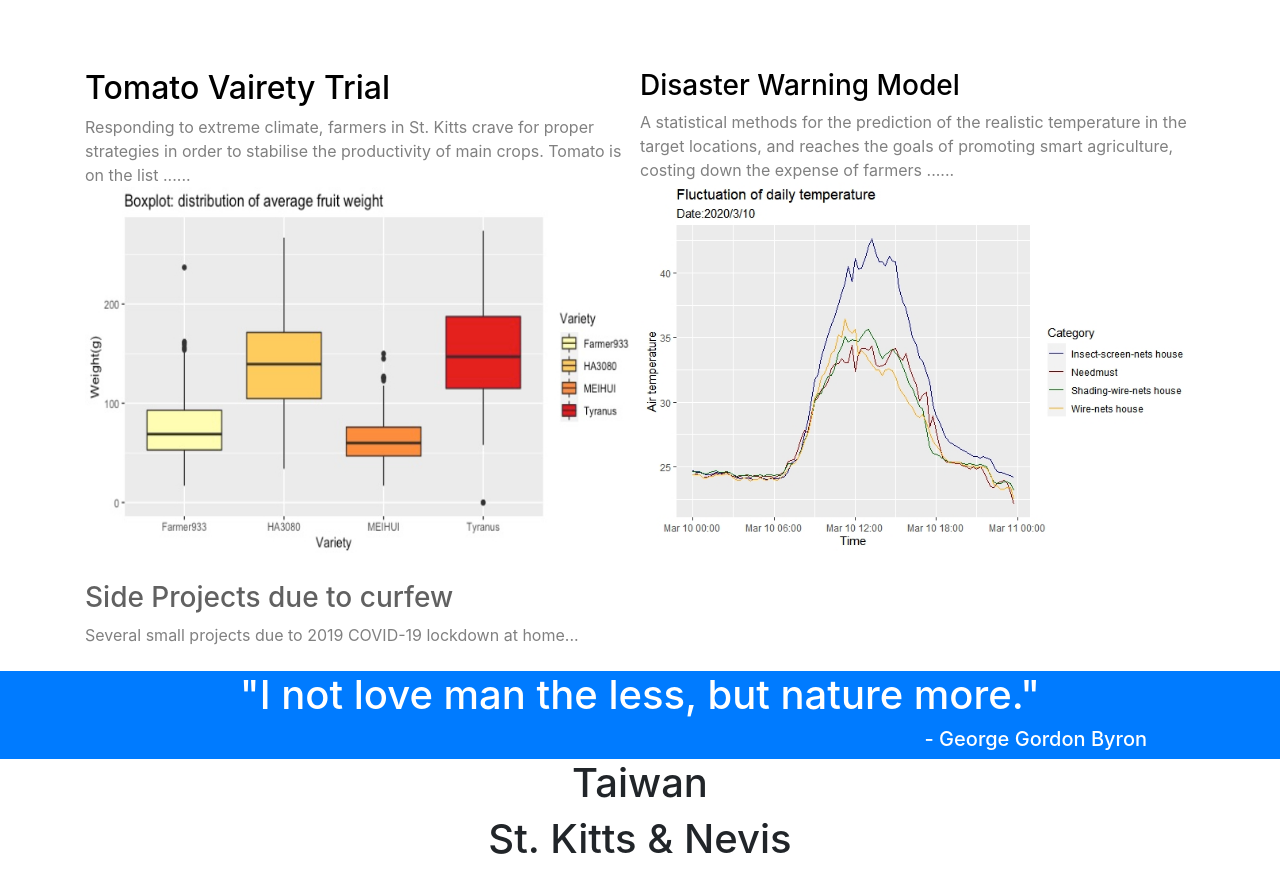
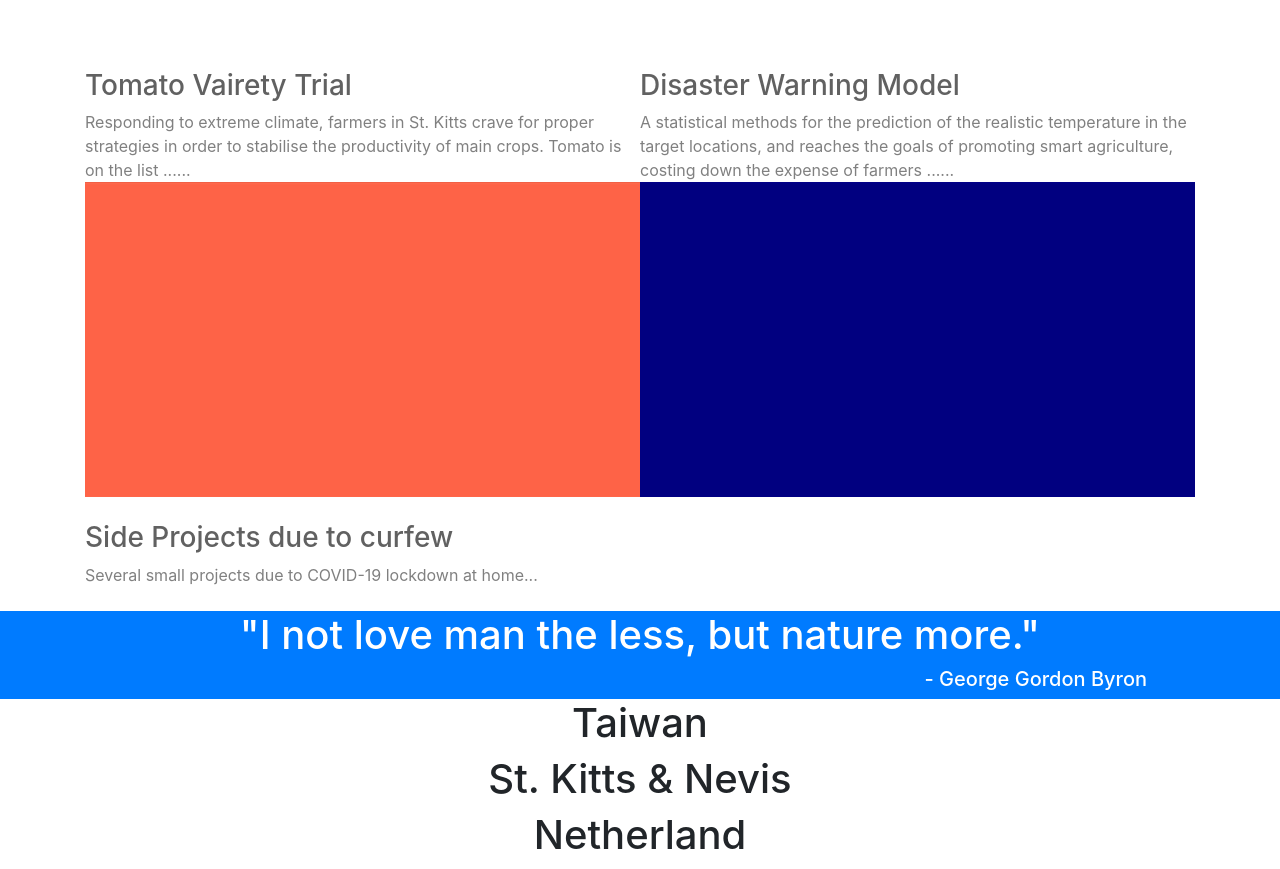
Before and after one commit to minifeng45/YuFengHO_EN, a website with bundled scripts: page index.html in a window 1280 px wide. Shown: the part 1244-2113 px from the top of the page. Built offline with nearby package versions, Linux system fonts and the light colour scheme; files whose address does not match are found by name.

Commit message:
website update

```diff
--- a/index.html
+++ b/index.html
@@ -155,22 +155,22 @@
           <a class="portfolio-item" href="https://github.com/supermonk00/St.Kitts/tree/master/Tomato_Trial">
             <div class="caption">
               <div class="caption-content">
-                <div class="h2 mt-4" style="color:black">Tomato Vairety Trial</div>
+                <div class="h3 mt-4" style="color:rgb(97, 97, 97)">Tomato Vairety Trial</div>
                 <p class="mb-0" style="color:gray">Responding to extreme climate, farmers in St. Kitts crave for proper strategies in order to stabilise the productivity of main crops. Tomato is on the list ......</p>
               </div>
             </div>
-            <img  class="img-fluid"  src="img/portfolio-1.jpg">
+            <img  class="img-fluid"  src="img/tomatored.jpg">
           </a>
         </div>
         <div class="col-lg-6">
           <a class="portfolio-item" href="https://github.com/supermonk00/St.Kitts/tree/master/WS_reg">
             <div class="caption">
               <div class="caption-content">
-                <div class="h3 mt-4" style="color:black">Disaster Warning Model </div>
+                <div class="h3 mt-4" style="color:rgb(97, 97, 97)">Disaster Warning Model </div>
                 <p class="mb-0" style="color:gray">A statistical methods for the prediction of the realistic temperature in the target locations, and reaches the goals of promoting smart agriculture, costing down the expense of farmers ...... </p>
               </div>
             </div>
-            <img class="img-fluid"  src="img/portfolio-2.jpeg" alt="">
+            <img class="img-fluid"  src="img/Blue.jpg" alt="">
           </a>
         </div>
         <div class="col-lg-6">
@@ -178,7 +178,7 @@
             <div class="caption">
               <div class="caption-content">
                 <div class="h3 mt-4" style="color:rgb(97, 97, 97)"> Side Projects due to curfew</div>
-                <p class="mb-0" style="color:gray"> Several small projects due to 2019 COVID-19 lockdown at home...</p>
+                <p class="mb-0" style="color:gray"> Several small projects due to COVID-19 lockdown at home...</p>
               </div>
             </div>
             <img class="img-fluid" src="img/Black.jpg" alt="">
```
Also changed, not shown: img/Blue.jpg (added), img/portfolio-1.jpg (deleted), img/portfolio-1.png (deleted), img/portfolio-2.jpeg (deleted), img/portfolio-2.png (deleted), img/tomatored.jpg (added).
